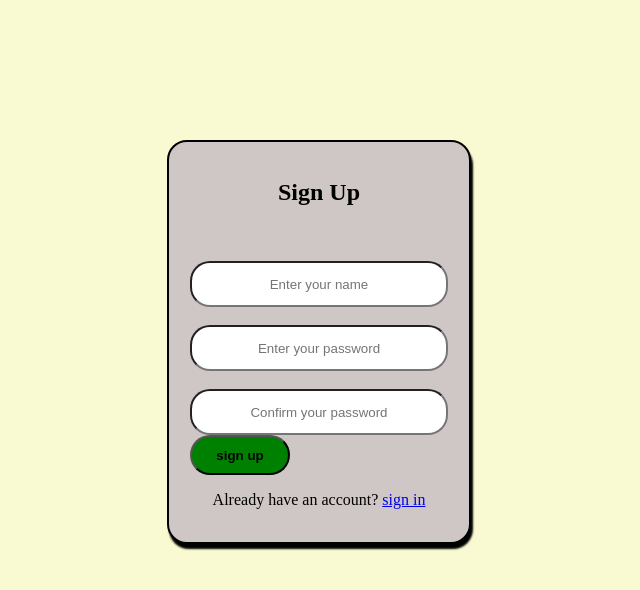
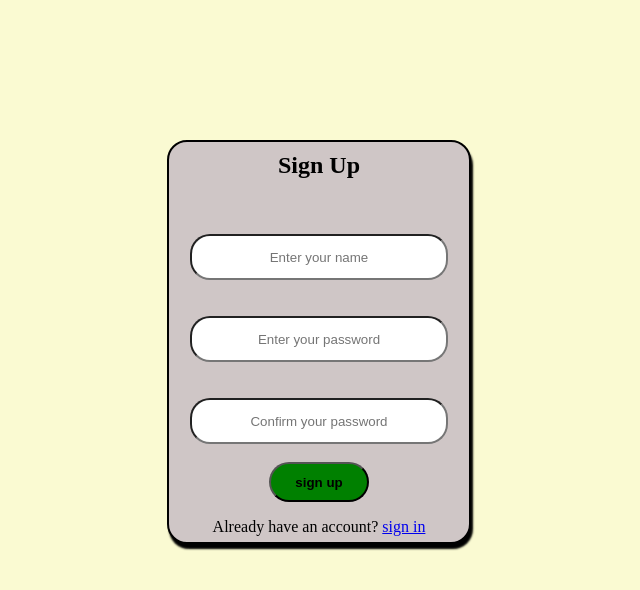
Before and after one commit to chandunb/fsdpr1, a Flask app: page /signup in a window 1280 px wide. Shown: the top 590 px of the page, without its empty margins (321-961 px from the left). Run offline with Flask 3, Linux system fonts and the light colour scheme.

Commit message:
Update sign.html

```diff
--- a/templates/sign.html
+++ b/templates/sign.html
@@ -51,7 +51,7 @@
                 {% endfor %}
             {% endif %}
         {% endwith %}
-        <form method="POST" action="{{ url_for('signup') }}" onsubmit="return validatePasswords()">
+        <form method="POST" action="{{ url_for('signup') }}" onsubmit="return validatePasswords()" style="display: flex; flex-direction: column; align-items: center;">
             <input type="text" placeholder="Enter your name" id="name" name="name" required><br><br>
             <input type="password" placeholder="Enter your password" id="pass1" name="password" required><br><br>
             <input type="password" placeholder="Confirm your password" id="pass2" required><br>
```
